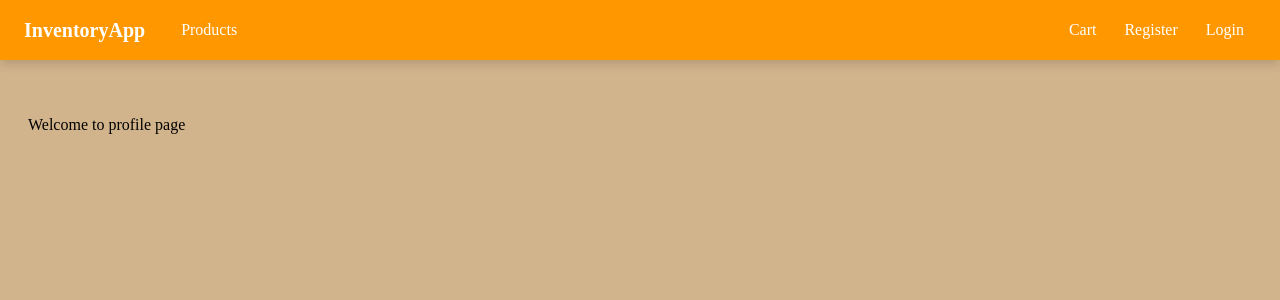
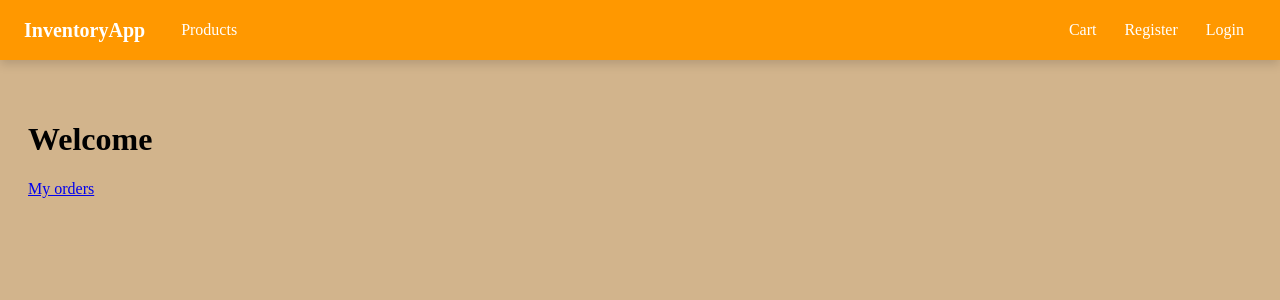
Before and after one commit to shrest21/capstone_chubb_frontend, an Angular app: page /profile in a window 1280 px wide. Shown: the top 300 px of the page. Built offline with nearby package versions, Linux system fonts and the light colour scheme.

Commit message:
Added view my orders endpoint

```diff
--- a/src/app/profile/profile.component.html
+++ b/src/app/profile/profile.component.html
@@ -1 +1,2 @@
-<p>Welcome to profile page</p>
+<h1>Welcome {{user.name}}</h1>
+<a href="/vieworders">My orders</a>
--- a/src/app/profile/profile.component.ts
+++ b/src/app/profile/profile.component.ts
@@ -1,10 +1,15 @@
+import { CommonModule } from '@angular/common';
 import { Component } from '@angular/core';
+import { StorageService } from '../_services/storage.service';
 
 @Component({
   selector: 'app-profile',
+  standalone:true,
+  imports:[CommonModule],
   templateUrl: './profile.component.html',
   styleUrl: './profile.component.css'
 })
 export class ProfileComponent {
-
+  constructor(private storageService:StorageService){}
+  user=this.storageService.getUser();
 }
```
